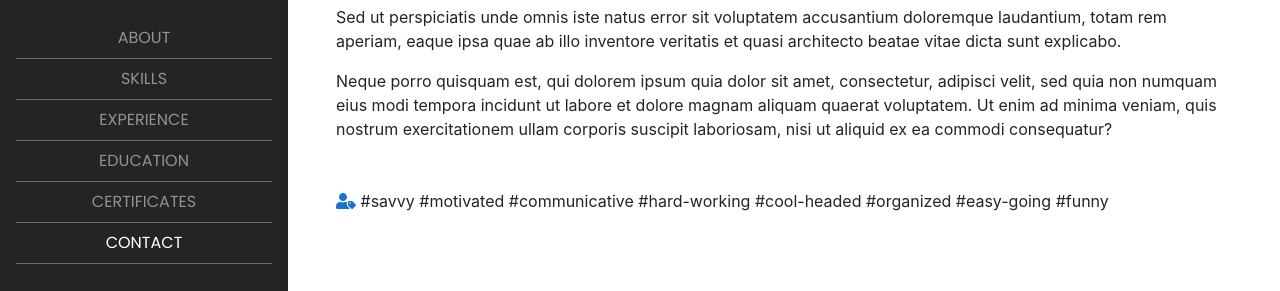
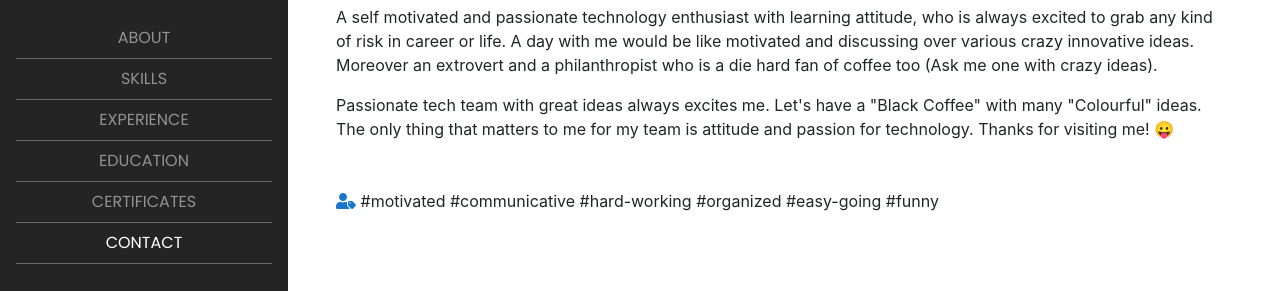
Before and after one commit to ayush94k/ayush94k.github.io, a website with bundled scripts: page index.html in a window 1280 px wide. Shown: the part 208-499 px from the top of the page. Built offline with nearby package versions, Linux system fonts and the light colour scheme; a web font is replaced by a local one.

Commit message:
update data

```diff
--- a/index.html
+++ b/index.html
@@ -147,17 +147,17 @@
           </h4>
 
           <p class="mb-3">
-            Sed ut perspiciatis unde omnis iste natus error sit voluptatem accusantium doloremque laudantium, totam rem aperiam, eaque ipsa quae ab illo inventore veritatis et quasi architecto beatae vitae dicta sunt explicabo.
+            A self motivated and passionate technology enthusiast with learning attitude, who is always excited to grab any kind of risk in career or life. A day with me would be like motivated and discussing over various crazy innovative ideas. Moreover an extrovert and a philanthropist who is a die hard fan of coffee too (Ask me one with crazy ideas).
           </p>
 
           <p>
-            Neque porro quisquam est, qui dolorem ipsum quia dolor sit amet, consectetur, adipisci velit, sed quia non numquam eius modi tempora incidunt ut labore et dolore magnam aliquam quaerat voluptatem. Ut enim ad minima veniam, quis nostrum exercitationem ullam corporis suscipit laboriosam, nisi ut aliquid ex ea commodi consequatur?
+            Passionate tech team with great ideas always excites me. Let's have a "Black Coffee" with many "Colourful" ideas. The only thing that matters to me for my team is attitude and passion for technology. Thanks for visiting me! 😛
           </p>
 
 
           <p class="mb-5 mt-5">
-            <i class="fas fa-user-tag"></i> #savvy #motivated #communicative
-            #hard-working #cool-headed #organized #easy-going #funny
+            <i class="fas fa-user-tag"></i> #motivated #communicative
+            #hard-working #organized #easy-going #funny
           </p>
         </div>
       </section>
```
